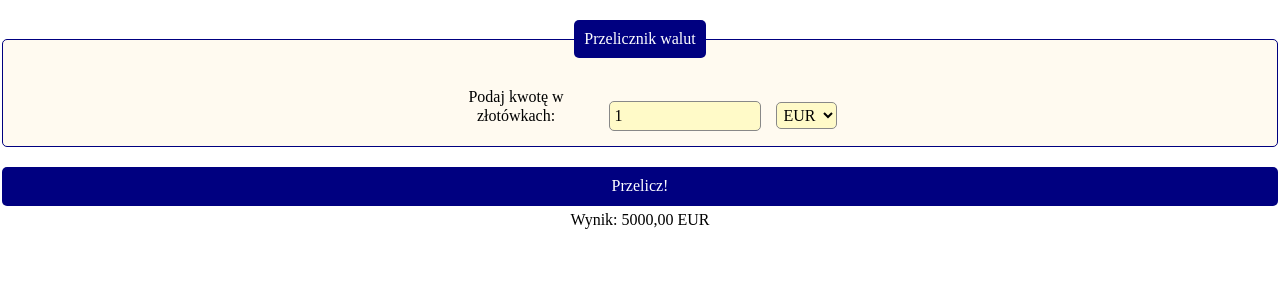
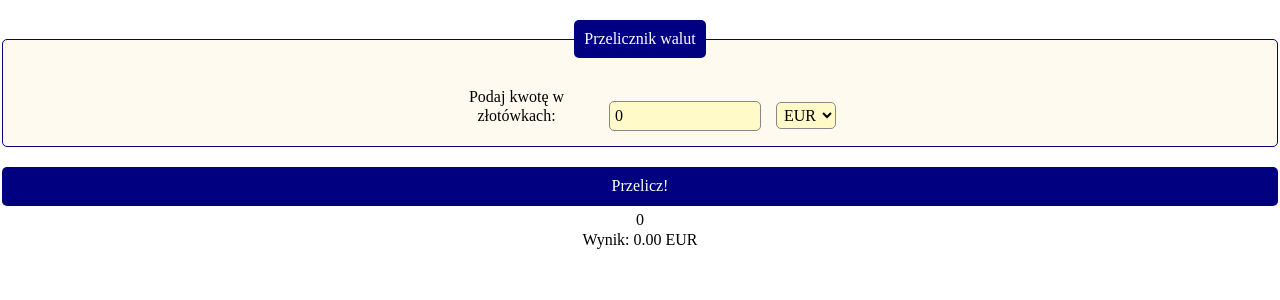
Before and after one commit to KamilStawik/currency-converter-react, a React (Create React App) app: page / in a window 1280 px wide. Shown: the top 300 px of the page. Built offline with nearby package versions, Linux system fonts and the light colour scheme.

Commit message:
changing amount interaction added

```diff
--- a/src/App.js
+++ b/src/App.js
@@ -4,22 +4,24 @@ import Form from './Form'
 
 function App() {
 
+  const [amount, setAmount] = useState(0);
 
-
-
-
-
-
-
+  const getNewAmountValue = (newAmountValue) => {
+    setAmount(newAmountValue);
+    console.log(newAmountValue)
+  };
+  const calculateCurrency = () => {
+    return (+amount / 4.5).toFixed(2);
+  };
 
   return (
 
     <div className="App">
 
-      <Form />
+      <Form getNewAmountValue={getNewAmountValue} />
 
       <span>Wynik: </span>
-      <span>5000,00 </span>
+      <span>{calculateCurrency()} </span>
       <span>EUR</span>
 
     </div>
--- a/src/Form/index.js
+++ b/src/Form/index.js
@@ -1,32 +1,48 @@
+import React, { useState } from "react";
 import "./style.css";
 
-const Form = () => {
+const Form = ({ getNewAmountValue }) => {
+
+    const [newAmountValue, setNewAmountValue] = useState(0);
+
+    const onFormSubmit = (event) => {
+        event.preventDefault();
+        getNewAmountValue(newAmountValue);
+    };
 
     return (
 
-        <form className="form">
+        <form className="form" onSubmit={onFormSubmit} >
             <fieldset className="form__fieldset">
                 <legend className="form__legend">Przelicznik walut</legend>
 
                 <label>
                     <span className="form__labelText">Podaj kwotę w złotówkach:</span>
-                    <input className="form__numberField" type="number" name="amount" value="1" step="0.01"
-                        min="1" max="100000000" required />
+                    <input
+                        className="form__numberField"
+                        type="number"
+                        name="amount"
+                        value={newAmountValue}
+                        onChange={({ target }) => setNewAmountValue(target.value)}
+                        step="0.01"
+                        min="1"
+                        max="100000000"
+                        required
+                    />
                 </label>
 
                 <label>
-                    <select class="form__selectField" name="resultCurrency" required>
-                        <option value="PLN">PLN</option>
-                        <option value="EUR" selected>EUR</option>
-                        <option value="USD">USD</option>
+                    <select className="form__selectField" name="resultCurrency" required>
+                        <option defaultValue="EUR" >EUR</option>
                     </select>
                 </label>
             </fieldset>
 
-            <button class="form__button">Przelicz!</button>
+            <button className="form__button">Przelicz!</button>
+
+            <span>{newAmountValue}</span>
 
         </form>
-
     )
 };
 
```
Also changed, not shown: public/manifest.json.
